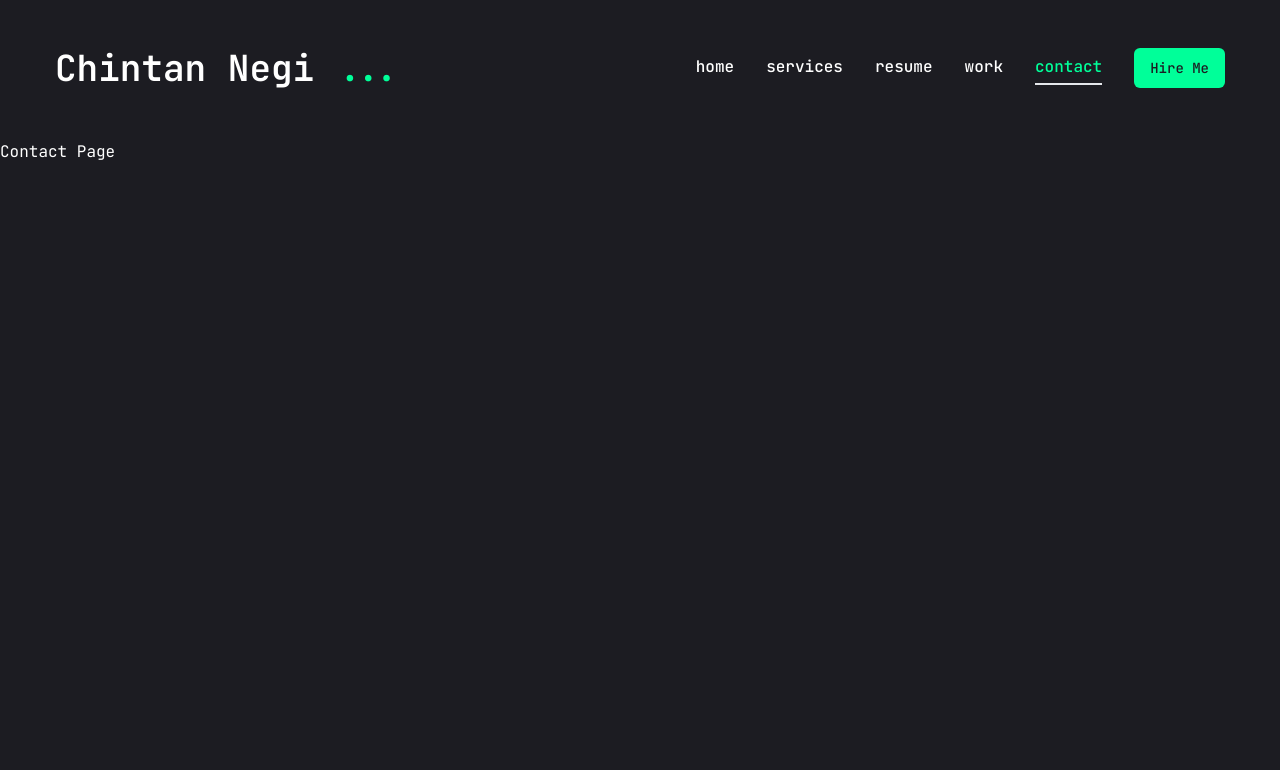
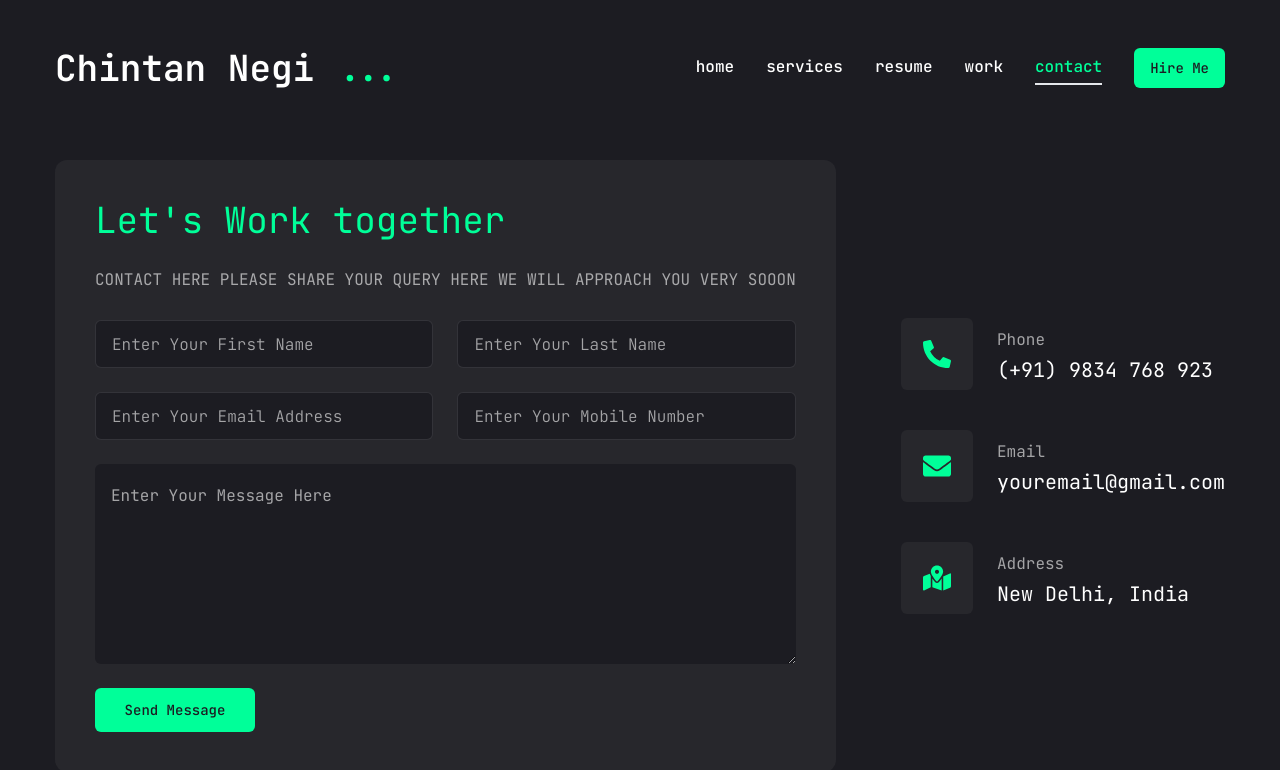
Before and after one commit to charliecoders21/Portfolio-Website, a Next.js app: page /contact in a window 1280 px wide. Shown: the top 770 px of the page. Built offline with nearby package versions, Linux system fonts and the light colour scheme.

Commit message:
contact component

```diff
--- a/app/contact/page.jsx
+++ b/app/contact/page.jsx
@@ -1,7 +1,90 @@
-import React from "react";
-
+"use client";
+import { motion } from "framer-motion";
+import { Button } from "@/components/ui/button";
+import { Input } from "@/components/ui/input";
+import { Textarea } from "@/components/ui/textarea";
+import {
+  Select,
+  SelectContent,
+  SelectGroup,
+  SelectItem,
+  SelectLabel,
+  SelectTrigger,
+  SelectValue,
+} from "@/components/ui/select";
+import { FaPhoneAlt, FaEnvelope, FaMapMarkedAlt } from "react-icons/fa";
+const Info = [
+  {
+    icon: <FaPhoneAlt />,
+    title: "Phone",
+    description: "(+91) 9834 768 923",
+  },
+  {
+    icon: <FaEnvelope />,
+    title: "Email",
+    description: "youremail@gmail.com",
+  },
+  {
+    icon: <FaMapMarkedAlt />,
+    title: "Address",
+    description: "New Delhi, India",
+  },
+];
 const Contact = () => {
-  return <div>Contact Page</div>;
+  return (
+    <motion.section
+      initial={{ opacity: 0 }}
+      animate={{
+        opacity: 1,
+        transition: { delay: 2.4, duration: 0.4, ease: "easeIn" },
+      }}
+      className="py-6"
+    >
+      <div className="container mx-auto">
+        <div className="flex flex-col xl:flex-row gap-[30px]">
+          <div className="xl:h-[54%] order-2 xl:order-none">
+            <form className="flex flex-col gap-6 p-10 bg-[#27272c] rounded-xl">
+              <h3 className="text-4xl text-accent">Let's Work together</h3>
+              <p className="text-white/60 uppercase">
+                Contact Here Please share your query here we will approach you
+                very sooon
+              </p>
+              <div className="grid grid-cols-1 md:grid-cols-2 gap-6">
+                <Input type="firstName" placeholder="Enter Your First Name" />
+                <Input type="lastName" placeholder="Enter Your Last Name" />
+                <Input type="email" placeholder="Enter Your Email Address" />
+                <Input type="mobile" placeholder="Enter Your Mobile Number" />
+              </div>
+              <Textarea
+                className="h-[200px]"
+                placeholder="Enter Your Message Here"
+              />
+              <Button className="max-w-40" size="lg">
+                Send Message
+              </Button>
+            </form>
+          </div>
+          <div className="flex-1 flex items-center xl:justify-end order-1 xl:order-none mb-8 xl:mb-0">
+            <ul className="flex flex-col gap-10">
+              {Info.map((item, index) => {
+                return (
+                  <li key={index} className="flex items-center gap-6">
+                    <div className="w-[52px] h-[52px] xl:w-[72px] xl:h-[72px] bg-[#27272c] text-accent rounded-md flex items-center justify-center">
+                      <div className="text-[28px]">{item.icon}</div>
+                    </div>
+                    <div className="flex-1">
+                      <p className="text-white/60">{item.title}</p>
+                      <h3 className="text-xl">{item.description}</h3>
+                    </div>
+                  </li>
+                );
+              })}
+            </ul>
+          </div>
+        </div>
+      </div>
+    </motion.section>
+  );
 };
 
 export default Contact;
--- a/app/resume/page.jsx
+++ b/app/resume/page.jsx
@@ -34,7 +34,7 @@ const about = {
     },
     {
       fieldName: "Mobile",
-      fieldValue: "(+91) 981 139 3219",
+      fieldValue: "(+91) 984 639 3919",
     },
     {
       fieldName: "Experience",
@@ -51,7 +51,7 @@ const about = {
     },
     {
       fieldName: "Email",
-      fieldValue: "Chintan.negi12@gmail.com",
+      fieldValue: "youremail@gmail.com",
     },
   ],
 };
--- a/components/Photo.jsx
+++ b/components/Photo.jsx
@@ -20,8 +20,8 @@ const Photo = () => {
           className="w-[298px] h-[298px] xl:w-[498px] xl:h-[498px] mix-blend-lighten absolute"
         >
           <Image
-            src="https://i.imgur.com/srAm9sS.png"
-            // src="/static/Images/IMG_0434-removebg-preview-modified.png"
+            //src="https://i.imgur.com/srAm9sS.png"
+            src="/static/images/IMG_0434-removebg-preview-modified.png"
             priority
             quality={100}
             fill
--- a/components/ui/input.jsx
+++ b/components/ui/input.jsx
@@ -1,19 +1,20 @@
-import * as React from "react"
+import * as React from "react";
 
-import { cn } from "@/lib/utils"
+import { cn } from "@/lib/utils";
 
 const Input = React.forwardRef(({ className, type, ...props }, ref) => {
   return (
-    (<input
+    <input
       type={type}
       className={cn(
-        "flex h-10 w-full rounded-md border border-slate-200 bg-white px-3 py-2 text-sm ring-offset-white file:border-0 file:bg-transparent file:text-sm file:font-medium placeholder:text-slate-500 focus-visible:outline-none focus-visible:ring-2 focus-visible:ring-slate-950 focus-visible:ring-offset-2 disabled:cursor-not-allowed disabled:opacity-50 dark:border-slate-800 dark:bg-slate-950 dark:ring-offset-slate-950 dark:placeholder:text-slate-400 dark:focus-visible:ring-slate-300",
+        "flex h-[48px] rounded-md border border-white/10 focus:border-accent font-light bg-primary px-4 py-5 text-base placeholder:text-white/60 outline-none",
         className
       )}
       ref={ref}
-      {...props} />)
+      {...props}
+    />
   );
-})
-Input.displayName = "Input"
+});
+Input.displayName = "Input";
 
-export { Input }
+export { Input };
--- a/components/ui/textarea.jsx
+++ b/components/ui/textarea.jsx
@@ -6,7 +6,7 @@ const Textarea = React.forwardRef(({ className, ...props }, ref) => {
   return (
     (<textarea
       className={cn(
-        "flex min-h-[80px] w-full rounded-md border border-slate-200 bg-white px-3 py-2 text-sm ring-offset-white placeholder:text-slate-500 focus-visible:outline-none focus-visible:ring-2 focus-visible:ring-slate-950 focus-visible:ring-offset-2 disabled:cursor-not-allowed disabled:opacity-50 dark:border-slate-800 dark:bg-slate-950 dark:ring-offset-slate-950 dark:placeholder:text-slate-400 dark:focus-visible:ring-slate-300",
+        "flex min-h-[80px] w-full rounded-md border-white/10 bg-primary px-4 py-5 text-base placeholder:text-white/60 focus-visible:outline-none focus-visible:ring-1 focus-visible:ring-accent focus-visible:ring-offset-0 disabled:cursor-not-allowed disabled:opacity-50",
         className
       )}
       ref={ref}
```
